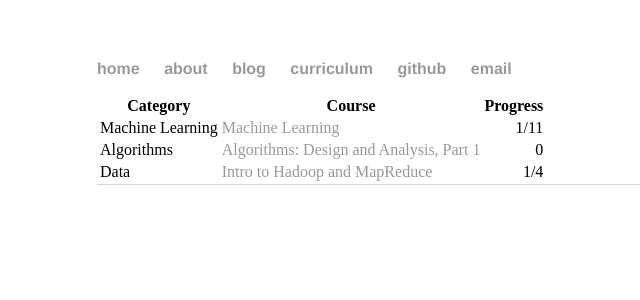
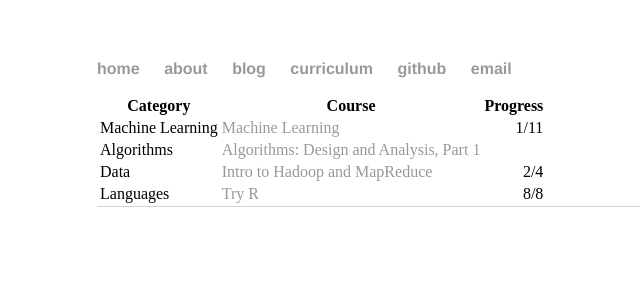
Before and after one commit to aducktyping/aducktyping.github.io, a Jekyll site: the page built from curriculum/index.md, in a window 1280 px wide. Shown: the top 300 px of the page, without its empty margins (95-735 px from the left). Built offline with Jekyll 4.4.1, drawn with Linux system fonts in a browser that asks for light colours.

Commit message:
Update index.md

```diff
--- a/curriculum/index.md
+++ b/curriculum/index.md
@@ -7,10 +7,12 @@ title: My Curriculum
 | Category         | Course                                                            | Progress |
 | ---------------  | ------------------------------------------------------------------| --------:|
 | Machine Learning | [Machine Learning][201]                                           |     1/11 |
-| Algorithms       | [Algorithms: Design and Analysis, Part 1][301]                    |        0 |
-| Data             | [Intro to Hadoop and MapReduce][401]                              |      1/4 |
+| Algorithms       | [Algorithms: Design and Analysis, Part 1][301]                    |          |
+| Data             | [Intro to Hadoop and MapReduce][401]                              |      2/4 |
+| Languages        | [Try R][501]                                                      |      8/8 |
 
 [101]: https://www.edx.org/course/linear-algebra-foundations-frontiers-utaustinx-ut-5-04x
 [201]: https://www.coursera.org/learn/machine-learning
 [301]: https://www.coursera.org/learn/algorithm-design-analysis
 [401]: https://classroom.udacity.com/courses/ud617
+[501]: http://tryr.codeschool.com/
```
